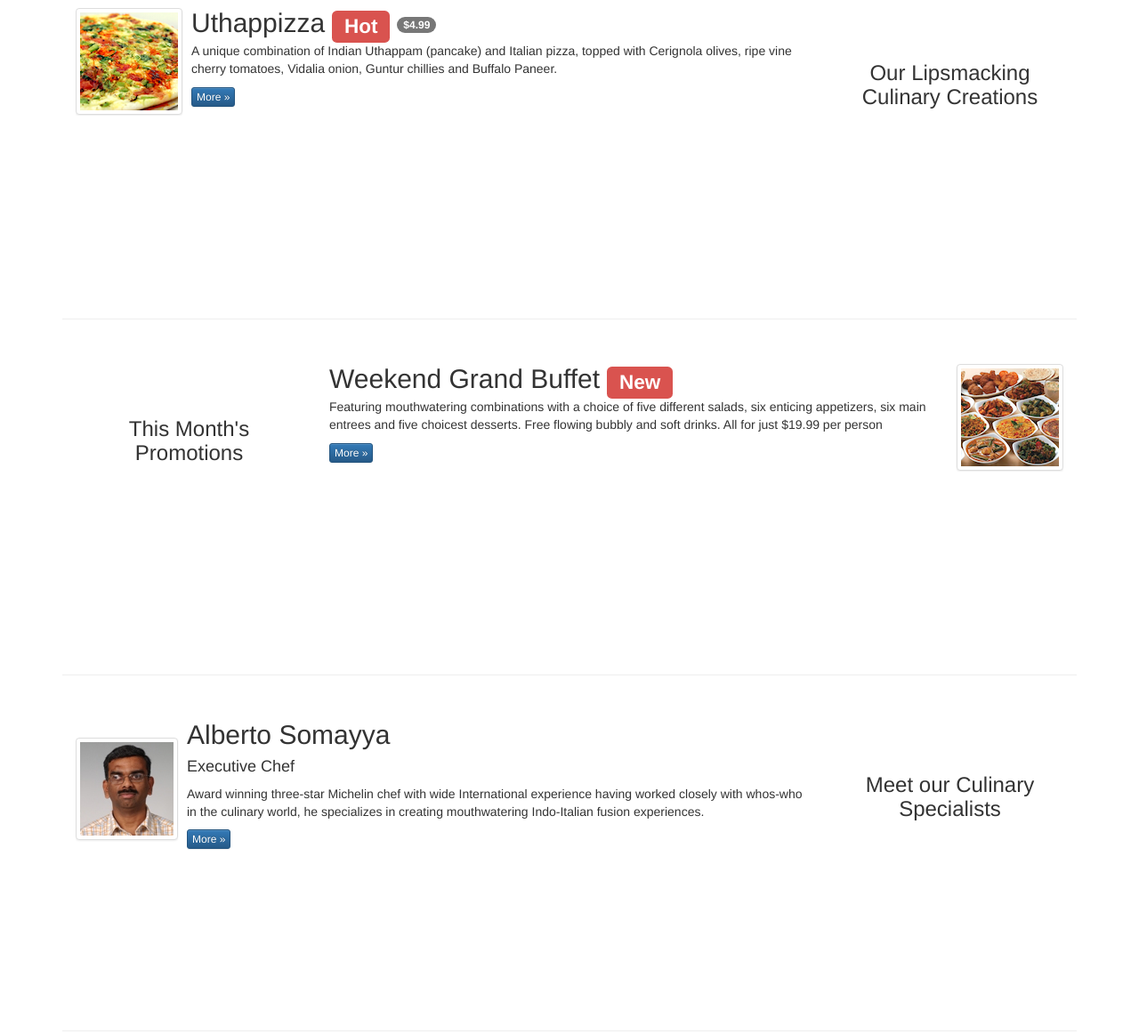
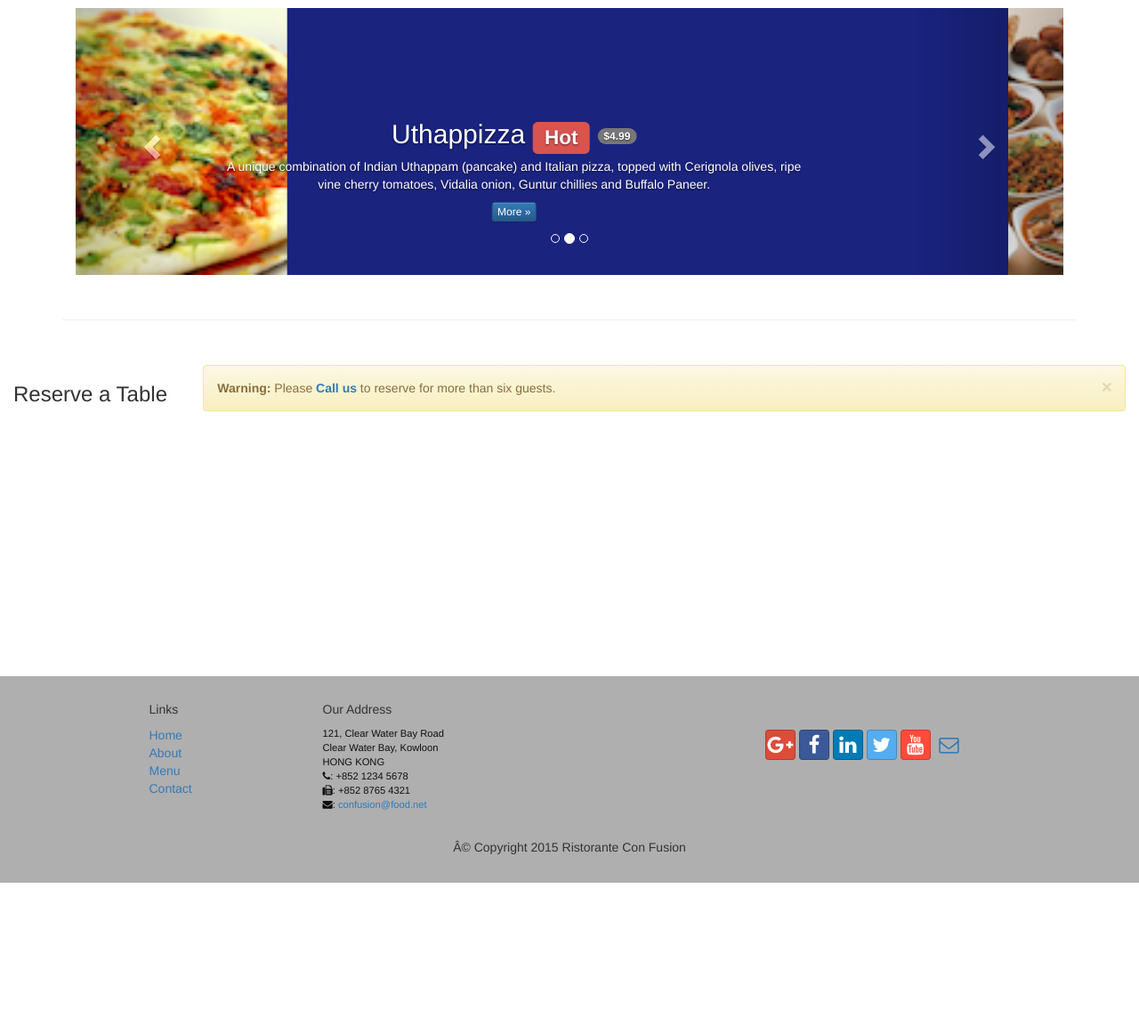
Before and after one commit to hugomarques/coursera-fullstack, a plain HTML site: page conFusion/index.html in a window 1280 px wide. Shown: the part 500-1662 px from the top of the page at 89% size. After the commit the page ends 1492 px from the top, so only its background shows below. Drawn offline with nearby package versions, Linux system fonts and the light colour scheme.

Commit message:
Carousel exercise

```diff
--- a/conFusion/css/mystyles.css
+++ b/conFusion/css/mystyles.css
@@ -72,3 +72,16 @@ body{
 .affix {
     top:100px;
 }
+
+.carousel {
+    background:#1A237E;
+}
+.carousel .item {
+  height: 300px;
+}
+.item img {
+    position: absolute;
+    top: 0;
+    left: 0;
+    min-height: 300px;
+}
--- a/conFusion/index.html
+++ b/conFusion/index.html
@@ -135,20 +135,20 @@
 
     <div class="container">
         <div class="row row-content">
-            <div class="col-xs-12 col-sm-3 col-sm-push-9">
-                <p style="padding:20px;"></p>
-                <h3 align="center">Our Lipsmacking Culinary Creations</h3>
-            </div>
-            <div class="col-xs-12 col-sm-9 col-sm-pull-3">
-                <div class="media">
-                    <div class="media-left media-middle">
-                        <a href="#">
-                        <img class="media-object img-thumbnail"
-                         src="img/uthappizza.png" alt="Uthappizza">
-                        </a>
-                    </div>
-                    <div class="media-body">
-                        <h2 class="media-heading">Uthappizza <span class="label label-danger">Hot</span> <span class="badge">$4.99</span></h2>
+           <div class="col-xs-12">
+                <div id="mycarousel" class="carousel slide" data-ride="carousel">
+                    <!-- Indicators -->
+                    <ol class="carousel-indicators">
+                        <li data-target="#mycarousel" data-slide-to="0" class="active"></li>
+                        <li data-target="#mycarousel" data-slide-to="1"></li>
+                        <li data-target="#mycarousel" data-slide-to="2"></li>
+                    </ol>
+                        <!-- Wrapper for slides -->
+                    <div class="carousel-inner" role="listbox">
+                        <div class="item active">
+                            <img class="img-responsive" src="img/uthappizza.png" alt="Uthappizza">
+                            <div class="carousel-caption">
+                                <h2>Uthappizza  <span class="label label-danger">Hot</span> <span class="badge">$4.99</span></h2>
                                 <p>A unique combination of Indian Uthappam (pancake) and
                                   Italian pizza, topped with Cerignola olives, ripe vine
                                   cherry tomatoes, Vidalia onion, Guntur chillies and
@@ -156,48 +156,17 @@
                                 <p><a class="btn btn-primary btn-xs" href="#">More &raquo;</a></p>
                             </div>
                         </div>
-            </div>
-        </div>
-
-
-        <div class="row row-content">
-            <div class="col-xs-12 col-sm-3">
-                <p style="padding:20px;"></p>
-                <h3 align="center">This Month's Promotions</h3>
-            </div>
-            <div class="col-xs-12 col-sm-9">
-                <div class="media">
-                    <div class="media-body">
-                        <h2 class="media-heading">Weekend Grand Buffet <span class="label label-danger">New</span></h2>
+                        <div class="item">
+                            <img class="img-responsive" src="img/buffet.png" alt="Uthapbuffet">
+                            <div class="carousel-caption">
+                            <h2>Weekend Grand Buffet <span class="label label-danger label-xs">New</span></h2>
                                 <p>Featuring mouthwatering combinations with a choice of five different salads, six enticing appetizers, six main entrees and five choicest desserts. Free flowing bubbly and soft drinks. All for just $19.99 per person </p>
                                 <p><a class="btn btn-primary btn-xs" href="#">More &raquo;</a></p>
                             </div>
-                    <div class="media-right media-middle">
-                        <a href="#">
-                        <img class="media-object img-thumbnail"
-                         src="img/buffet.png" alt="Uthapbuffet">
-                        </a>
                         </div>
-                </div>
-
-            </div>
-        </div>
-
-        <div class="row row-content">
-            <div class="col-xs-12 col-sm-3 col-sm-push-9">
-                <p style="padding:20px;"></p>
-                <h3 align="center">Meet our Culinary Specialists</h3>
-            </div>
-            <div class="col-xs-12 col-sm-9 col-sm-pull-3">
-                <div class="media">
-                    <div class="media-left media-middle">
-                        <a href="#">
-                        <img class="media-object img-thumbnail"
-                         src="img/alberto.png" alt="Alberto Somayya">
-                        </a>
-                    </div>
-                    <div class="media-body">
-                        <h2 class="media-heading">Alberto Somayya</h2>
+                        <div class="item">
+                            <img class="img-responsive" src="img/alberto.png" alt="Alberto Somayya">
+                            <div class="carousel-caption">
                                 <h4>Executive Chef</h4>
                                 <p>Award winning three-star Michelin chef with wide
                                  International experience having worked closely with
@@ -206,6 +175,17 @@
                                  </p>
                                 <p><a class="btn btn-primary btn-xs" href="#">More &raquo;</a></p>
                             </div>
+                        </div>
+                    </div>
+                     <!-- Controls -->
+                    <a class="left carousel-control" href="#mycarousel" role="button" data-slide="prev">
+                        <span class="glyphicon glyphicon-chevron-left" aria-hidden="true"></span>
+                        <span class="sr-only">Previous</span>
+                    </a>
+                    <a class="right carousel-control" href="#mycarousel" role="button" data-slide="next">
+                        <span class="glyphicon glyphicon-chevron-right" aria-hidden="true"></span>
+                        <span class="sr-only">Next</span>
+                    </a>
                 </div>
             </div>
        </div>
```
Lines whose indentation alone changed are shown as unchanged.
